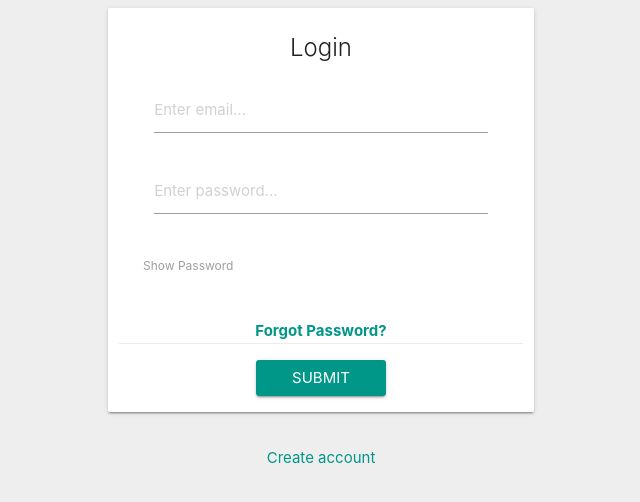
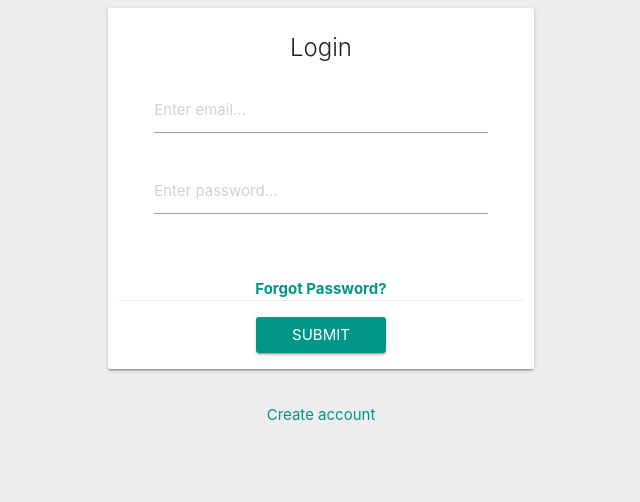
Before and after one commit to james-chege/ah-shakas-frontend, a React (Create React App) app: page /login in a window 1280 px wide. Shown: the top 502 px of the page, without its empty margins (319-959 px from the left). Built offline with nearby package versions, Linux system fonts and the light colour scheme; no server answers; what proptypes, redux-promise-middleware would draw is missing.

Commit message:
Fix Hound errors

```diff
--- a/src/App.scss
+++ b/src/App.scss
@@ -33,9 +33,4 @@
 
 .login-box {
   height: 100%;
-
 }
-
-.MYCHECK{
-  background-color: #282c34;
-}
--- a/src/components/Auth/LoginComponent.jsx
+++ b/src/components/Auth/LoginComponent.jsx
@@ -8,15 +8,6 @@ class LoginComponent extends Component {
     token: '',
     onFulfilled: false,
     onPending: true,
-  };
-
-  myFunction = () => {
-    const x = document.getElementById('MyPass');
-    if (x.type === 'password') {
-      x.type = 'text';
-    } else {
-      x.type = 'password';
-    }
   };
 
   onChange = (e) => {
@@ -71,14 +62,6 @@ class LoginComponent extends Component {
                     />
                   </div>
                 </div>
-                <div className="row">
-                  <p>
-                    <label htmlFor="password">
-                      <input type="checkbox" onClick={this.myFunction} />
-                      <span>Show Password</span>
-                    </label>
-                  </p>
-                </div>
               </div>
               <div className="center-align">
                 <a className="teal-text" href="#!"><b>Forgot Password?</b></a>
```
